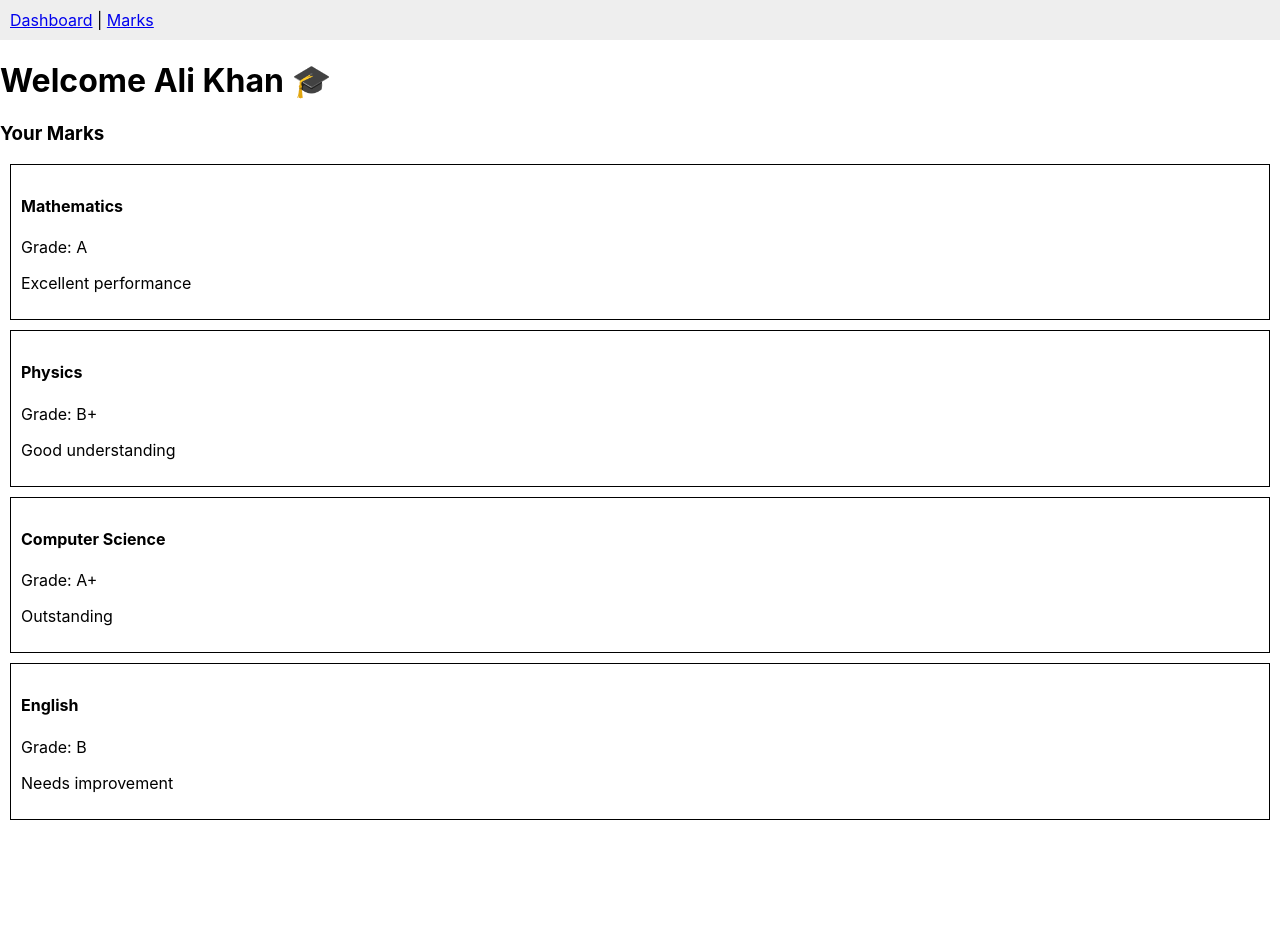
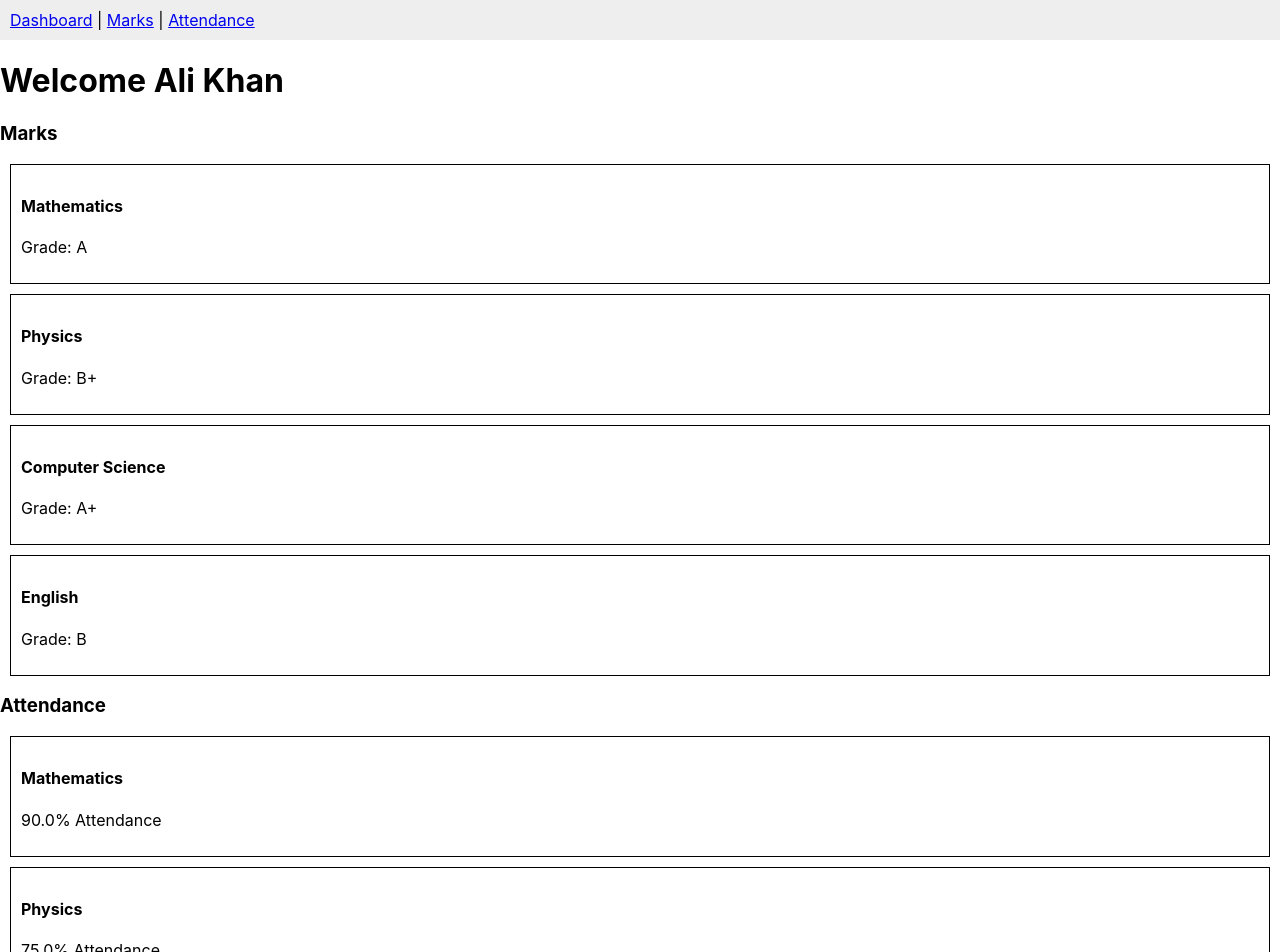
Before and after one commit to lumia-Qcode/campuslink, a React (Create React App) app: page /student-dashboard in a window 1280 px wide. Shown: the top 952 px of the page. Before the commit the page ends 830 px from the top, so only its background shows below. Built offline with nearby package versions, Linux system fonts and the light colour scheme; the HTML template or start-up script is replaced by a standard one.

Commit message:
Added attendance code

```diff
--- a/src/App.js
+++ b/src/App.js
@@ -6,6 +6,7 @@ import Signup from "./components/Signup";
 import Navbar from "./components/Navbar";
 import StudentDashboard from "./pages/student/Dashboard";
 import MarksPage from "./pages/student/Marks";
+import Attendance from "./pages/student/Attendance";
 
 function App() {
   return (
@@ -16,6 +17,7 @@ function App() {
         <Route path="/navbar" element={<Navbar />} />
         <Route path="/student-dashboard" element={<StudentDashboard />} />
         <Route path="/marks" element={<MarksPage />} />
+        <Route path="/attendance" element={<Attendance />} />
       </Routes>
     </Router>
   );
--- a/src/components/Navbar.js
+++ b/src/components/Navbar.js
@@ -5,7 +5,8 @@ function Navbar() {
   return (
     <nav style={{ padding: "10px", background: "#eee" }}>
       <Link to="/student-dashboard">Dashboard</Link> |{" "}
-      <Link to="/marks">Marks</Link>
+      <Link to="/marks">Marks</Link> |{" "}
+      <Link to="/attendance">Attendance</Link>
     </nav>
   );
 }
--- a/src/data/mockData.js
+++ b/src/data/mockData.js
@@ -1,29 +1,17 @@
 export const studentData = {
   name: "Ali Khan",
+
   marks: [
-    {
-      subject: "Mathematics",
-      score: 85,
-      grade: "A",
-      remarks: "Excellent performance"
-    },
-    {
-      subject: "Physics",
-      score: 78,
-      grade: "B+",
-      remarks: "Good understanding"
-    },
-    {
-      subject: "Computer Science",
-      score: 92,
-      grade: "A+",
-      remarks: "Outstanding"
-    },
-    {
-      subject: "English",
-      score: 70,
-      grade: "B",
-      remarks: "Needs improvement"
-    }
+    { subject: "Mathematics", score: 85, grade: "A", remarks: "Excellent performance" },
+    { subject: "Physics", score: 78, grade: "B+", remarks: "Good understanding" },
+    { subject: "Computer Science", score: 92, grade: "A+", remarks: "Outstanding" },
+    { subject: "English", score: 70, grade: "B", remarks: "Needs improvement" }
+  ],
+
+  attendance: [
+    { subject: "Mathematics", present: 18, total: 20 },
+    { subject: "Physics", present: 15, total: 20 },
+    { subject: "Computer Science", present: 19, total: 20 },
+    { subject: "English", present: 14, total: 20 }
   ]
 };
--- /dev/null
+++ b/src/pages/student/Attendance.js
@@ -0,0 +1,45 @@
+import React from "react";
+import Navbar from "../../components/Navbar";
+import { studentData } from "../../data/mockData";
+
+function Attendance() {
+  return (
+    <div>
+      <Navbar />
+
+      <h2>Attendance Details</h2>
+
+      <table border="1" cellPadding="10">
+        <thead>
+          <tr>
+            <th>Subject</th>
+            <th>Present</th>
+            <th>Total</th>
+            <th>Percentage</th>
+          </tr>
+        </thead>
+
+        <tbody>
+          {studentData.attendance.map((a, index) => {
+            const percentage = ((a.present / a.total) * 100).toFixed(1);
+
+            return (
+              <tr key={index}>
+                <td>{a.subject}</td>
+                <td>{a.present}</td>
+                <td>{a.total}</td>
+                <td>{percentage}%
+                  <div style={{ width: "100%", background: "#ddd" }}>
+                    <div style={{ width: `${percentage}%`, background: "green", height: "10px" }} />
+                  </div>
+                </td>
+              </tr>
+            );
+          })}
+        </tbody>
+      </table>
+    </div>
+  );
+}
+
+export default Attendance;
--- a/src/pages/student/Dashboard.js
+++ b/src/pages/student/Dashboard.js
@@ -3,35 +3,46 @@ import { useNavigate } from "react-router-dom";
 import Navbar from "../../components/Navbar";
 import { studentData } from "../../data/mockData";
 
-function StudentDashboard() {
+function Dashboard() {
   const navigate = useNavigate();
 
   return (
     <div>
       <Navbar />
 
-      <h1>Welcome {studentData.name} 🎓</h1>
+      <h1>Welcome {studentData.name}</h1>
 
-      <h3>Your Marks</h3>
-
+      {/* MARKS */}
+      <h3>Marks</h3>
       {studentData.marks.map((m, index) => (
         <div
           key={index}
           onClick={() => navigate("/marks")}
-          style={{
-            border: "1px solid black",
-            padding: "10px",
-            margin: "10px",
-            cursor: "pointer"
-          }}
+          style={{ border: "1px solid black", margin: "10px", padding: "10px", cursor: "pointer" }}
         >
           <h4>{m.subject}</h4>
           <p>Grade: {m.grade}</p>
-          <p>{m.remarks}</p>
         </div>
       ))}
+
+      {/* ATTENDANCE */}
+      <h3>Attendance</h3>
+      {studentData.attendance.map((a, index) => {
+        const percentage = ((a.present / a.total) * 100).toFixed(1);
+
+        return (
+          <div
+            key={index}
+            onClick={() => navigate("/attendance")}
+            style={{ border: "1px solid black", margin: "10px", padding: "10px", cursor: "pointer" }}
+          >
+            <h4>{a.subject}</h4>
+            <p>{percentage}% Attendance</p>
+          </div>
+        );
+      })}
     </div>
   );
 }
 
-export default StudentDashboard;
+export default Dashboard;
```
